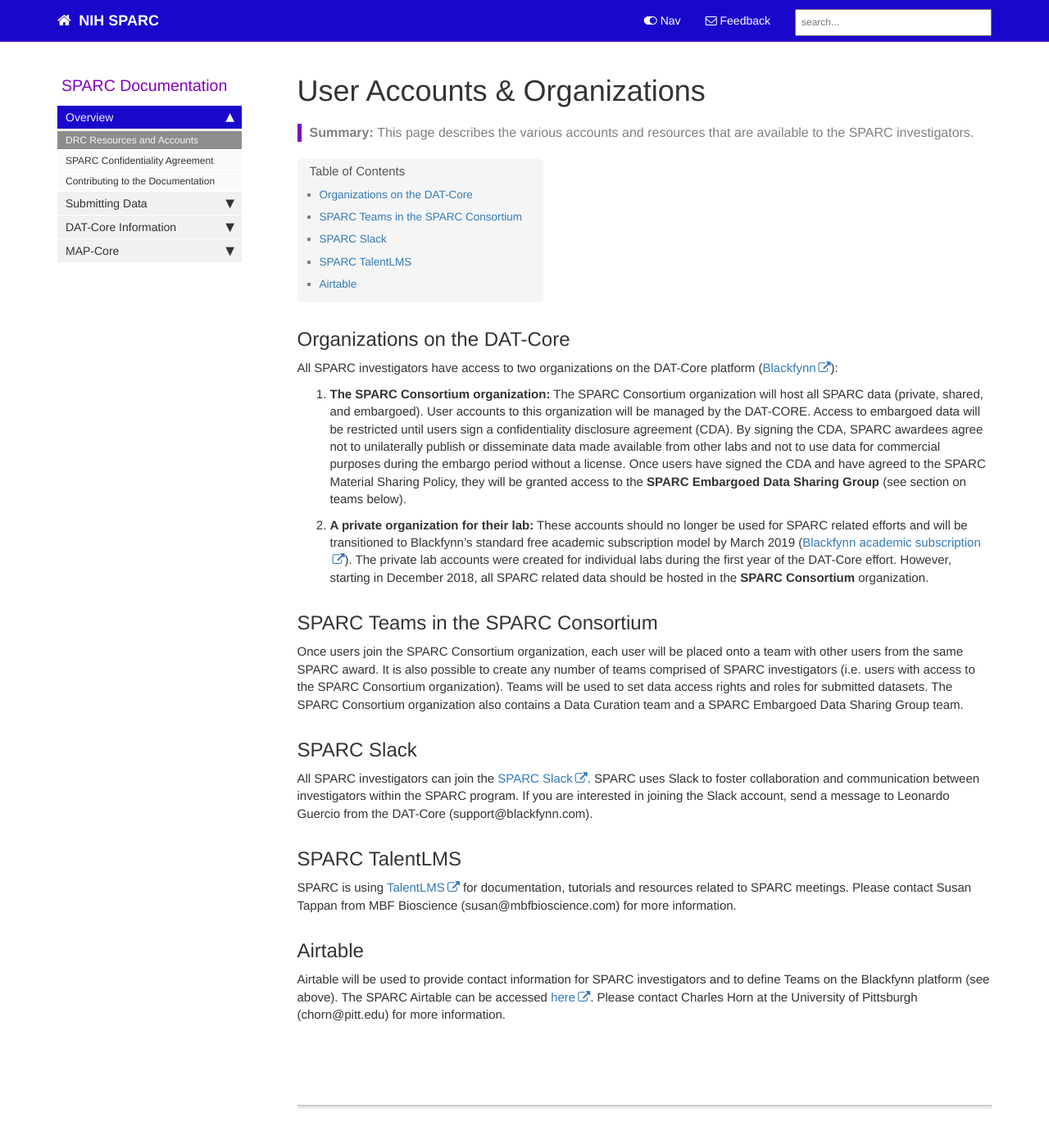
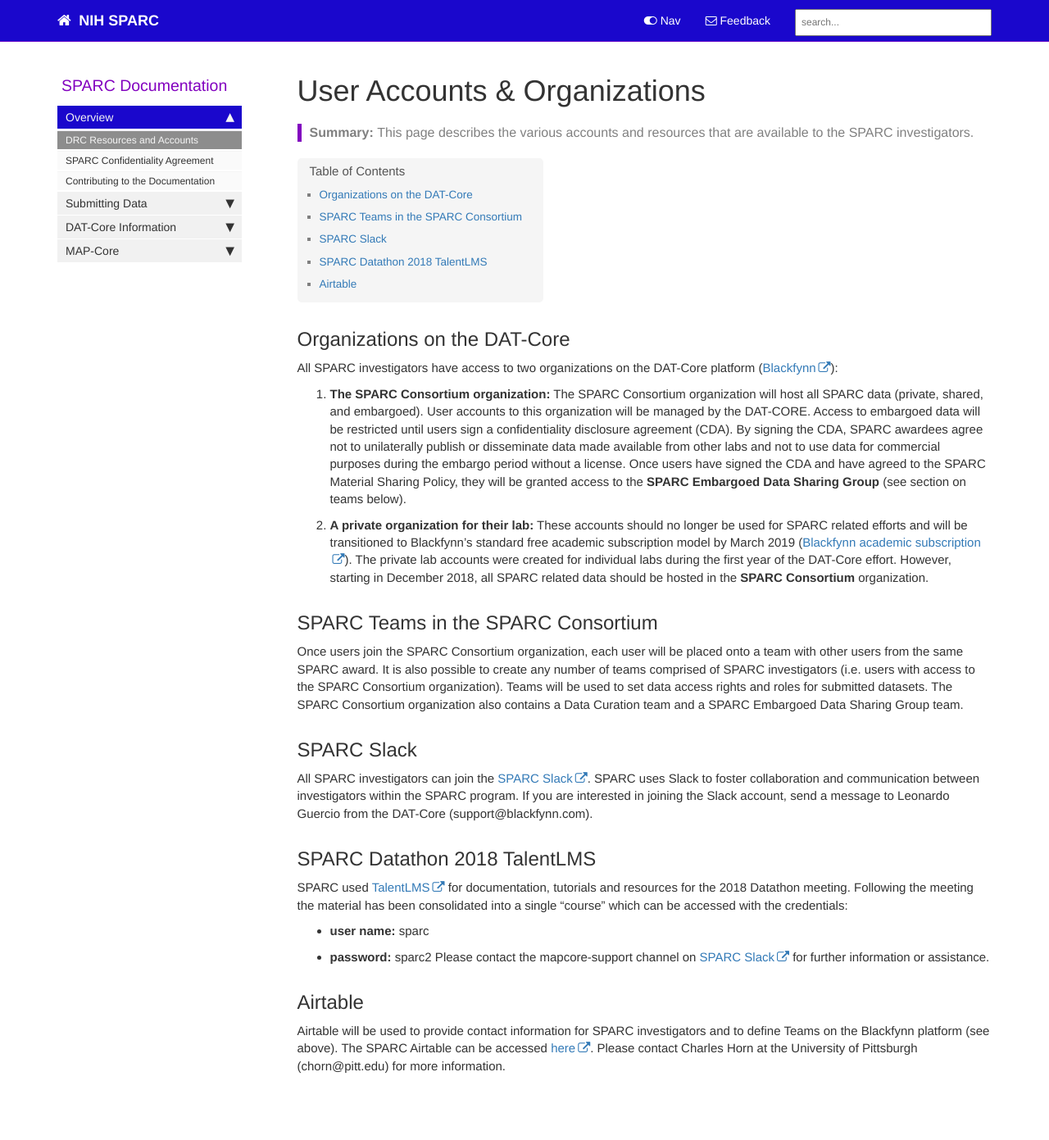
Before and after one commit to tgbugs/docs.sparc.science, a Jekyll site: the page built from pages/data_submission/dat_core_user_accounts.md, in a window 1280 px wide and 1400 px high. Shown: the top 1391 px of the window at 82% size. Built offline with Jekyll 4.4.1, drawn with Linux system fonts in a browser that asks for light colours; nearby versions of some CDN libraries; comment, search, counter and statistics services are not loaded.

Commit message:
Updating TalentLMS information
Update the TalentLMS section to reflect the current state of things now that we have "archived" the Datathon TalentLMS portal.

```diff
--- a/pages/data_submission/dat_core_user_accounts.md
+++ b/pages/data_submission/dat_core_user_accounts.md
@@ -22,8 +22,11 @@ Once users join the SPARC Consortium organization, each user will be placed onto
 ## SPARC Slack
 All SPARC investigators can join the [SPARC Slack](https://nih-sparc.slack.com). SPARC uses Slack to foster collaboration and communication between investigators within the SPARC program. If you are interested in joining the Slack account, send a message to Leonardo Guercio from the DAT-Core (support@blackfynn.com).
 
-## SPARC TalentLMS
-SPARC is using [TalentLMS](https://datathon-learnwithsparc.talentlms.com/) for documentation, tutorials and resources related to SPARC meetings. Please contact Susan Tappan from MBF Bioscience (susan@mbfbioscience.com) for more information.
+## SPARC Datathon 2018 TalentLMS
+SPARC used [TalentLMS](https://datathon-learnwithsparc.talentlms.com/) for documentation, tutorials and resources for the 2018 Datathon meeting. Following the meeting the material has been consolidated into a single "course" which can be accessed with the credentials:
+* **user name:** sparc
+* **password:** sparc2
+Please contact the mapcore-support channel on [SPARC Slack](https://nih-sparc.slack.com) for further information or assistance.
 
 ## Airtable
 Airtable will be used to provide contact information for SPARC investigators and to define Teams on the Blackfynn platform (see above). The SPARC Airtable can be accessed [here](https://airtable.com/tblFGEvUoTbbG6tJy/viwWBpydzfYQsvNFz). Please contact Charles Horn at the University of Pittsburgh (chorn@pitt.edu) for more information.
```
